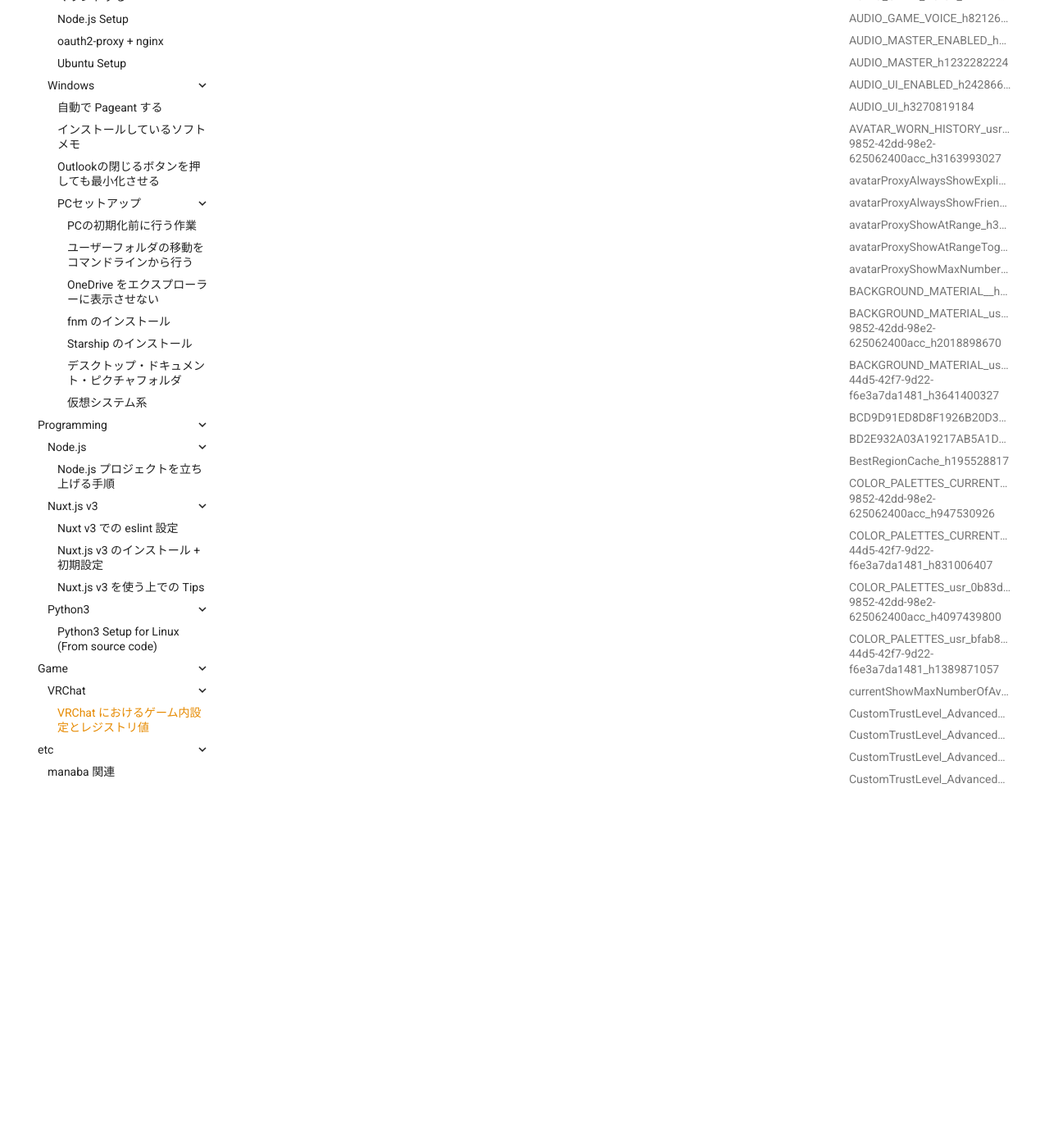
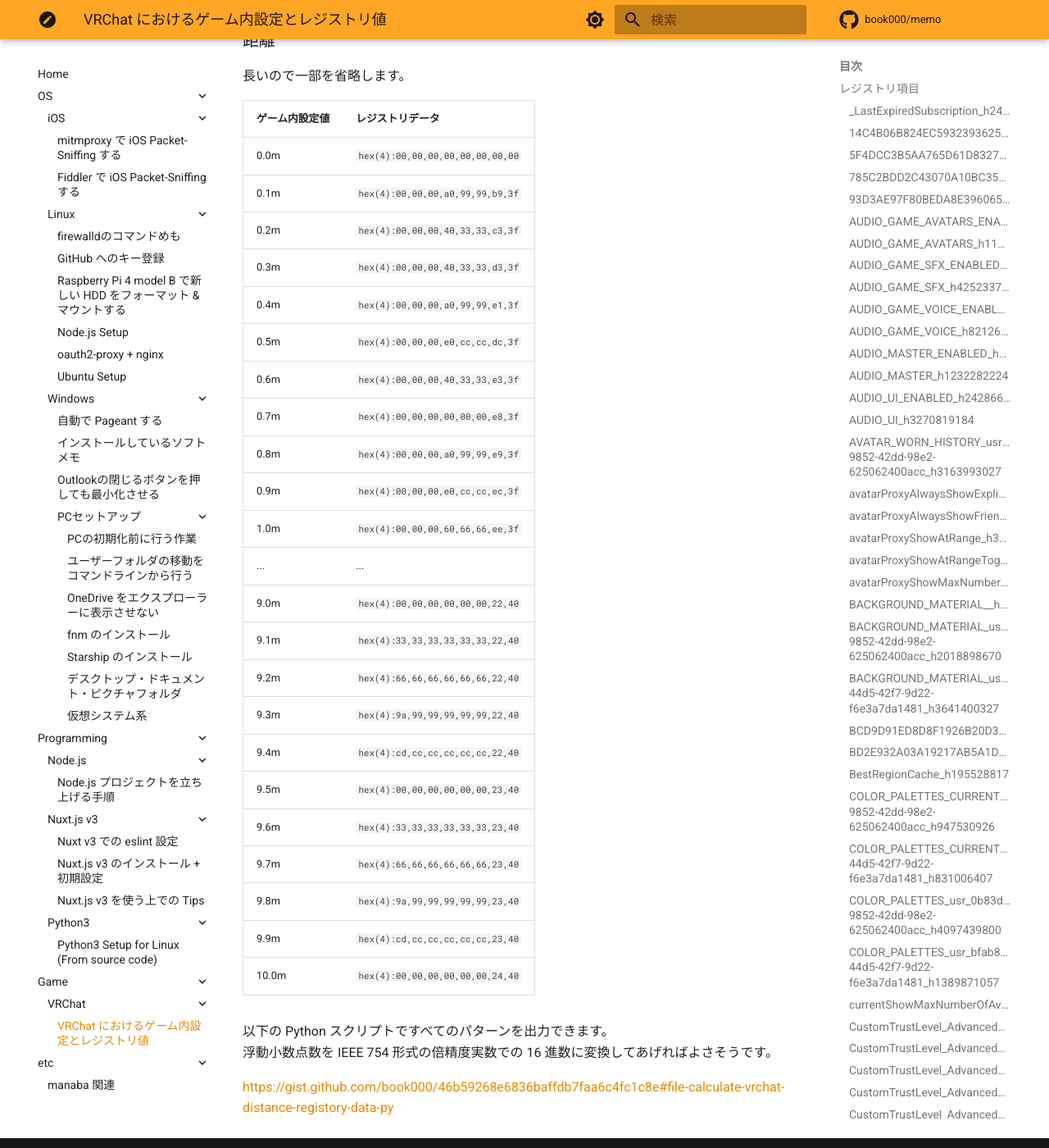
Before and after one commit to book000/memo, an MkDocs documentation site: the page built from docs/game/vrchat/registory.md, in a window 1280 px wide and 1400 px high, scrolled down 70066 px. Shown: the whole window at 82% size. Built offline with MkDocs 1.6.1 and Material for MkDocs 9.7.7, drawn with Linux system fonts in a browser that asks for light colours; comment, search, counter and statistics services are not loaded; some of the changed text lies outside the part shown.

Commit message:
feat: 更新

```diff
--- a/docs/game/vrchat/registory.md
+++ b/docs/game/vrchat/registory.md
@@ -1000,10 +999,16 @@
 
 - 種類: `REG_DWORD`
 
+よくわからないが、インスタンス移動中は `dword:00000001`、移動完了後は `dword:00000000`？
+
 ### LocationContext_World_h2703649242
 
 - 種類: `REG_BINARY`
 
+現在いるワールドのワールド ID とワールド名がバーティカルバー区切りで記録される。
+
+例: `hex:77,72,6c,64,5f,62,65,30,37,36,37,37,37,2d,38,31,39,66,2d,34,61,36,31,2d,61,31,30,65,2d,33,32,65,35,35,39,66,39,36,38,31,33,7c,54,6f,6d,61,48,6f,6d,65,00` → `wrld_be076777-819f-4a61-a10e-32e559f96813|TomaHome`
+
 ### LOD_QUALITY_h4091515664
 
 - 種類: `REG_DWORD`
@@ -1152,6 +1157,8 @@
 
 - 種類: `REG_DWORD`
 
+ウィンドウの縦幅。なぜか *Screenmanager Resolution Window Height_h1684712807* と同じ。
+
 ### Screenmanager Resolution Use Native Default_h1405981789
 
 - 種類: `REG_DWORD`
@@ -1168,14 +1175,24 @@
 
 - 種類: `REG_DWORD`
 
+ウィンドウの横幅
+
+例: `dword:00000f00` → 3840 px
+
 ### Screenmanager Resolution Window Height_h1684712807
 
 - 種類: `REG_DWORD`
 
+ウィンドウの縦幅
+
+例: `dword:00000806` → 2054 px
+
 ### Screenmanager Resolution Window Width_h2524650974
 
 - 種類: `REG_DWORD`
 
+ウィンドウの横幅。なぜか *Screenmanager Resolution Width_h182942802* と同じ。
+
 ### Screenmanager Stereo 3D_h1665754519
 
 - 種類: `REG_DWORD`
@@ -1184,9 +1201,17 @@
 
 - 種類: `REG_DWORD`
 
+ウィンドウの左上の X 座標
+
+例: `dword:0000003c` → 60 px
+
 ### Screenmanager Window Position Y_h4088080502
 
 - 種類: `REG_DWORD`
+
+ウィンドウの左上の Y 座標
+
+例: `dword:0000002b` → 43 px
 
 ### SeatedPlayEnabled_h2646878214
 
@@ -2512,7 +2535,35 @@
 
 ### 距離 {: #common-distance }
 
+長いので一部を省略します。
+
 | ゲーム内設定値 | レジストリデータ |
 | :- | :- |
-
-// ここ書く
+| 0.0m | `hex(4):00,00,00,00,00,00,00,00` |
+| 0.1m | `hex(4):00,00,00,a0,99,99,b9,3f` |
+| 0.2m | `hex(4):00,00,00,40,33,33,c3,3f` |
+| 0.3m | `hex(4):00,00,00,40,33,33,d3,3f` |
+| 0.4m | `hex(4):00,00,00,a0,99,99,e1,3f` |
+| 0.5m | `hex(4):00,00,00,e0,cc,cc,dc,3f` |
+| 0.6m | `hex(4):00,00,00,40,33,33,e3,3f` |
+| 0.7m | `hex(4):00,00,00,00,00,00,e8,3f` |
+| 0.8m | `hex(4):00,00,00,a0,99,99,e9,3f` |
+| 0.9m | `hex(4):00,00,00,e0,cc,cc,ec,3f` |
+| 1.0m | `hex(4):00,00,00,60,66,66,ee,3f` |
+| ... | ... |
+| 9.0m | `hex(4):00,00,00,00,00,00,22,40` |
+| 9.1m | `hex(4):33,33,33,33,33,33,22,40` |
+| 9.2m | `hex(4):66,66,66,66,66,66,22,40` |
+| 9.3m | `hex(4):9a,99,99,99,99,99,22,40` |
+| 9.4m | `hex(4):cd,cc,cc,cc,cc,cc,22,40` |
+| 9.5m | `hex(4):00,00,00,00,00,00,23,40` |
+| 9.6m | `hex(4):33,33,33,33,33,33,23,40` |
+| 9.7m | `hex(4):66,66,66,66,66,66,23,40` |
+| 9.8m | `hex(4):9a,99,99,99,99,99,23,40` |
+| 9.9m | `hex(4):cd,cc,cc,cc,cc,cc,23,40` |
+| 10.0m | `hex(4):00,00,00,00,00,00,24,40` |
+
+以下の Python スクリプトですべてのパターンを出力できます。
+浮動小数点数を IEEE 754 形式の倍精度実数での 16 進数に変換してあげればよさそうです。
+
+https://gist.github.com/book000/46b59268e6836baffdb7faa6c4fc1c8e#file-calculate-vrchat-distance-registory-data-py
--- a/mkdocs.yml
+++ b/mkdocs.yml
@@ -61,8 +61,8 @@
           class: mermaid
           format: !!python/name:pymdownx.superfences.fence_code_format
   - pymdownx.emoji:
-      emoji_index: !!python/name:materialx.emoji.twemoji
-      emoji_generator: !!python/name:materialx.emoji.to_svg
+      emoji_index: !!python/name:material.extensions.emoji.twemoji
+      emoji_generator: !!python/name:material.extensions.emoji.to_svg
   - pymdownx.tasklist:
       custom_checkbox: true
   - mdx_truly_sane_lists:
```
Also changed, not shown: other parts of docs/game/vrchat/registory.md (+1 -4 lines).
